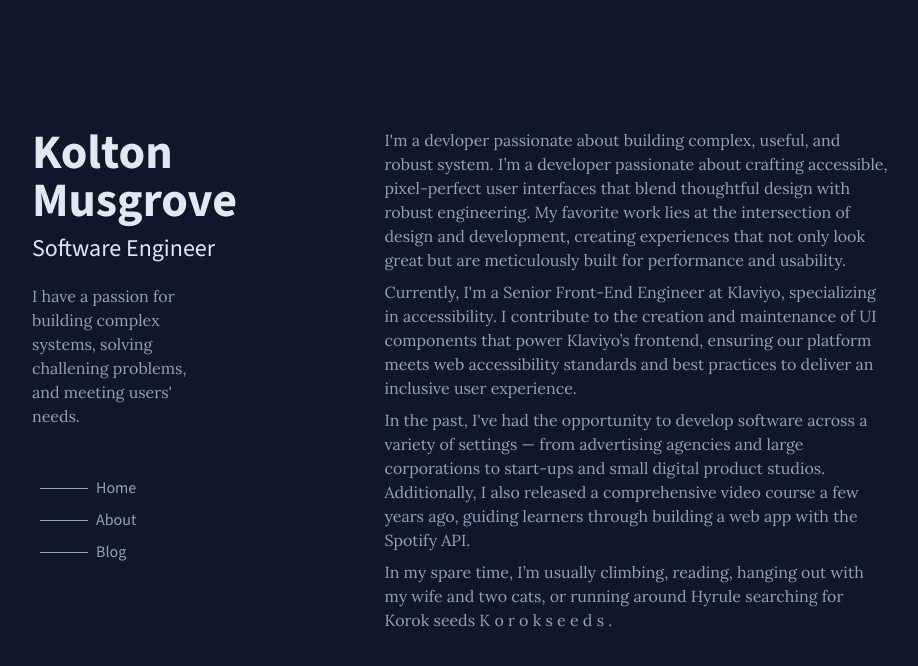
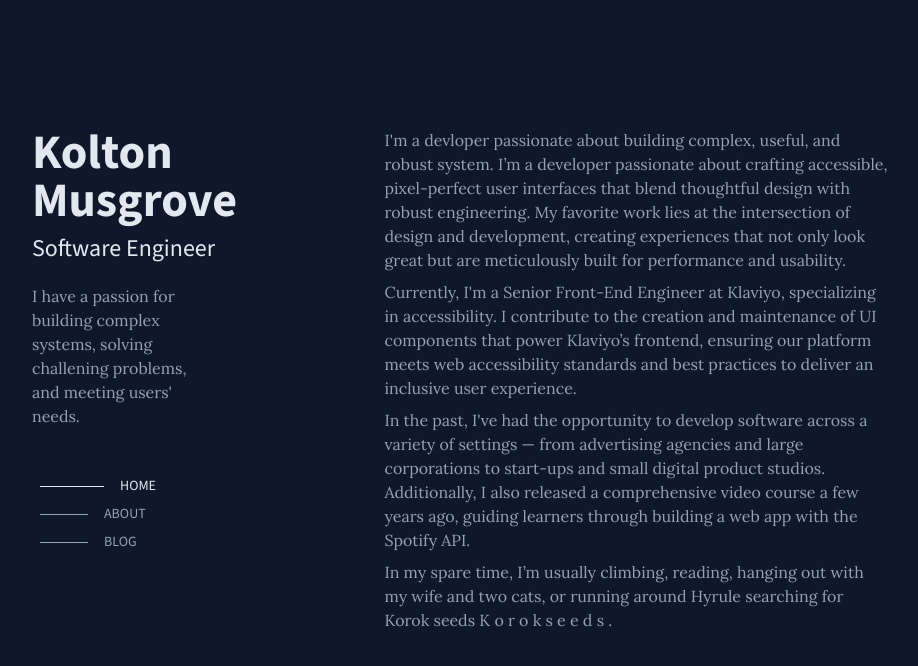
Before and after one commit to kolton-musgrove/koltonmusgrove.com, a React (Vite) app: page / in a window 1280 px wide. Shown: the top 666 px of the page, without its empty margins (200-1118 px from the left). Built offline with nearby package versions, Linux system fonts and the light colour scheme.

Commit message:
update link styling to handle active states

```diff
--- a/src/routes/__root.tsx
+++ b/src/routes/__root.tsx
@@ -5,10 +5,22 @@ function NavItem({ to, text }: { to: string; text: string }) {
   return (
     <Link
       to={to}
-      className="hover:text-alice-blue-500 active:text-alice-blue-500 group flex w-fit flex-row items-center hover:font-bold active:font-bold"
+      className="hover:text-alice-blue-500 center group flex w-fit flex-row items-center text-sm font-medium"
+      activeProps={{
+        className:
+          "text-alice-blue-500 items center group flex w-fit flex-row text-sm font-bold",
+      }}
     >
-      <hr className="group-hover:border-alice-blue-500 mr-2 w-12 transition-all group-hover:w-16 group-active:w-16" />
-      {text}
+      {({ isActive }) => {
+        const styling = `group-hover:border-alice-blue-500 mr-4 w-12 transition-all group-hover:w-16${isActive ? "border-alice-blue-500 w-16" : ""}`;
+
+        return (
+          <>
+            <hr className={styling} />
+            {text}
+          </>
+        );
+      }}
     </Link>
   );
 }
@@ -30,10 +42,12 @@ export const Route = createRootRoute({
         </div>
 
         <nav className="text-cadet-gray-500 flex flex-col gap-2 p-2 font-light">
-          <NavItem to="/" text="Home" />
-          <NavItem to="/about" text="About" />
-          <NavItem to="/blog" text="Blog" />
+          <NavItem to="/" text="HOME" />
+          <NavItem to="/about" text="ABOUT" />
+          <NavItem to="/blog" text="BLOG" />
         </nav>
+
+        <footer className="flex flex-row gap-2 self-end p-2"></footer>
       </section>
 
       <hr />
```
